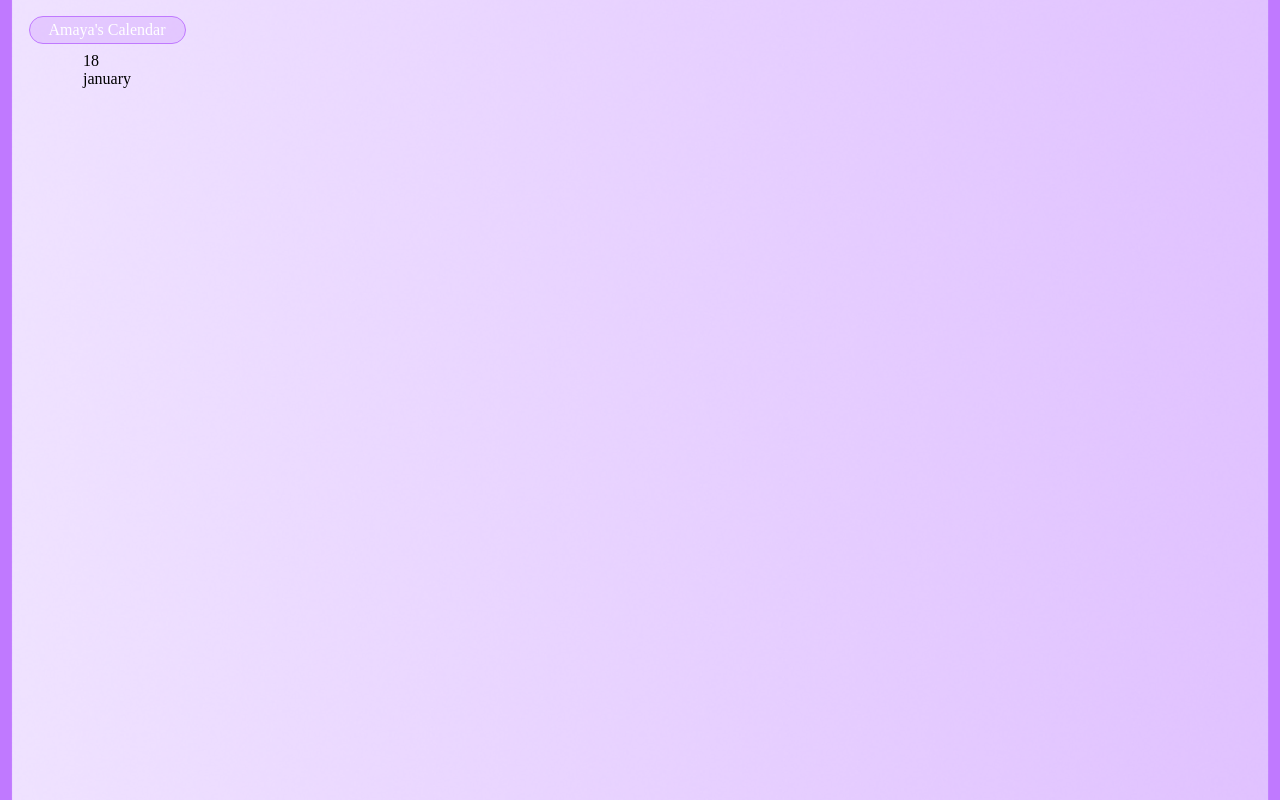
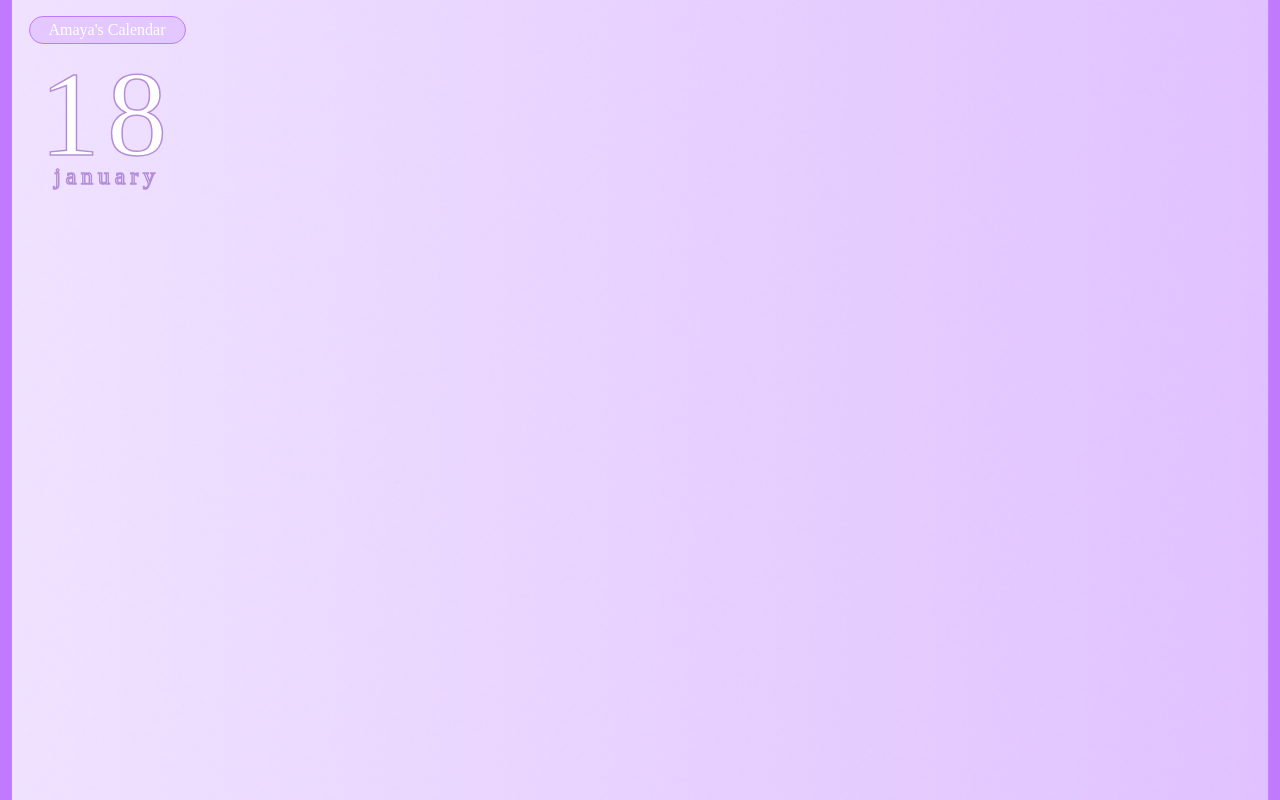
Before and after one commit to amaya-samirah/Little-Calendar, a website: page my-electron-app/index.html in a window 1280 px wide. Drawn offline with Linux system fonts and the light colour scheme.

Commit message:
Fixed up text

```diff
--- a/my-electron-app/main.js
+++ b/my-electron-app/main.js
@@ -2,8 +2,8 @@ const { app, BrowserWindow } = require("electron");
 
 function createWindow() {
   const win = new BrowserWindow({
-    width: 214,
-    height: 228,
+    width: 216,
+    height: 230,
     resizable: false,
     maximizable: false,
     fullscreenable: false,
--- a/my-electron-app/styles.css
+++ b/my-electron-app/styles.css
@@ -54,3 +54,45 @@ select {
     font-weight: 400;
     line-height: normal;
 }
+
+#calendar {
+    display: flex;
+    width: 11.25rem;
+    height: 10.0625rem;
+    flex-direction: column;
+    justify-content: center;
+    align-items: center;
+    gap: 1rem;
+}
+
+#day {
+    color: #FFF;
+    text-align: center;
+    -webkit-text-stroke-width: 1.5px;
+    -webkit-text-stroke-color: var(--mid-purple, #B58CD9);
+    font-family: Pixeboy;
+    font-size: 7.5rem;
+    font-style: normal;
+    font-weight: 400;
+    line-height: 1.25rem;
+    letter-spacing: 0.45rem;
+    display: flex;
+    width: 11.25rem;
+    height: 4.4375rem;
+    flex-direction: column;
+    justify-content: center;
+}
+
+#month {
+    color: #FFF;
+    text-align: center;
+    -webkit-text-stroke-width: 1.5px;
+    -webkit-text-stroke-color: #B58CD9;
+    font-family: Pixeboy;
+    font-size: 1.5rem;
+    font-style: normal;
+    font-weight: 400;
+    line-height: 1.25rem;
+    letter-spacing: 0.3rem;
+    width: 8.125rem;
+}
```
